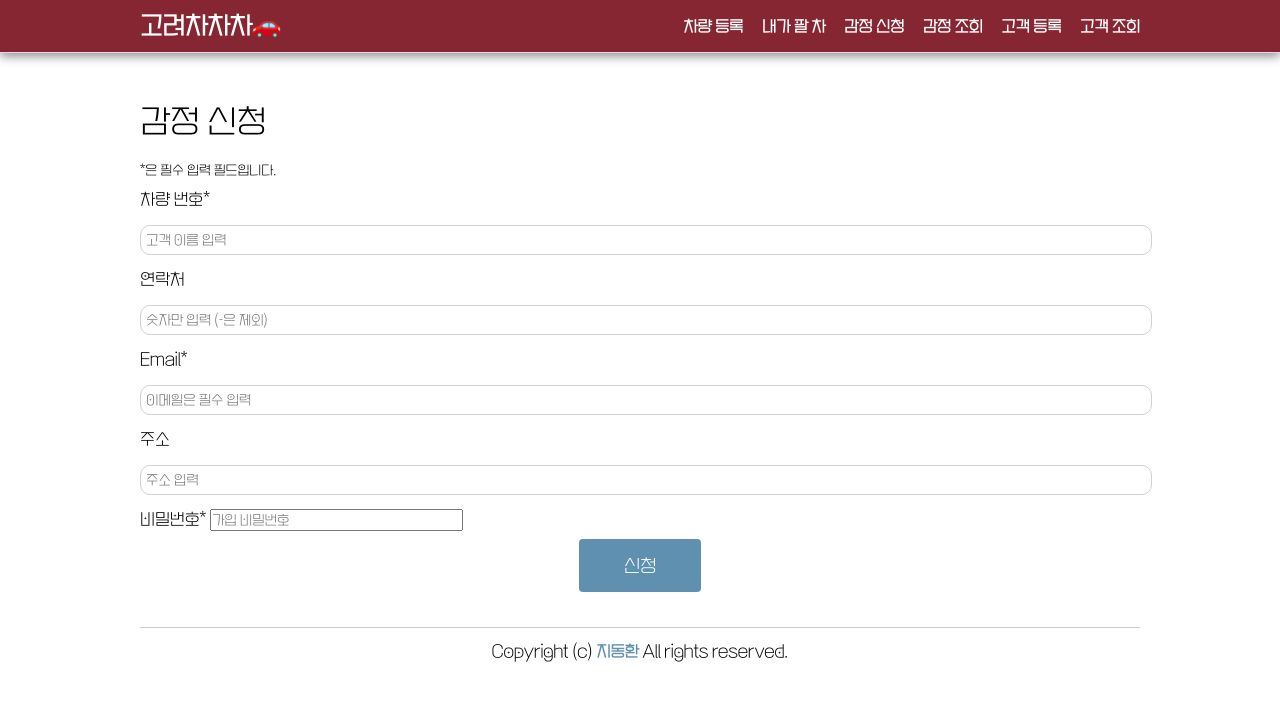
After one commit to zheedong/Korea-Univ.-COSE371-3_1, a PHP site: page /appraisal_form.php in a window 1280 px wide. The commit adds this page. Shown: the top 701 px of the page. Run offline with PHP 8.4, Linux system fonts and the light colour scheme; data that the repository does not hold is empty.

Commit message:
some changes

```diff
--- /dev/null
+++ b/appraisal_form.php
@@ -0,0 +1,107 @@
+<?
+include "header.php";
+include "config.php";    //데이터베이스 연결 설정파일
+include "util.php";      //유틸 함수
+
+$conn = dbconnect($host, $dbid, $dbpass, $dbname);
+$action = "appraisal_insert.php";
+?>
+
+<div class="container">
+    <form id="appraisal_form" name="appraisal_form" action="<?=$action?>" method="post" class="fullwidth">
+        <input type="hidden" id="appraisal_no" name="appraisal_no" value="<?=$appraisal['appraisal_no']?>"/>
+        <h3>감정 신청<?=$mode?></h3>
+        <h6>*은 필수 입력 필드입니다.</h6>
+        <p>
+            <label for="name">차량 번호*</label>
+            <input type="text" placeholder="고객 이름 입력" id="name" name="name" value="<?=$appraisal['name']?>"/>
+        </p>
+        <p>
+            <label for="contact">연락처</label>
+            <input type="number" placeholder="숫자만 입력 (-은 제외)" id="contact" name="contact" value="<?=$appraisal['contact']?>" />
+        </p>
+        <p>
+            <label for="email">Email*</label>
+            <input type="text" placeholder="이메일은 필수 입력" id="email" name="email" value="<?=$appraisal['email']?>" />
+        </p>
+        <p>
+            <label for="address">주소</label>
+            <input type="text" placeholder="주소 입력" id="address" name="address" value="<?=$appraisal['address']?>" />
+        </p>
+        <p>
+            <label for="password">비밀번호*</label>
+            <input type="password" placeholder="가입 비밀번호" id="password" name="password" value="" />
+        </p>
+
+        <p align="center"><button class="button primary large" onclick="javascript:return validate();">신청</button></p>
+
+        <!-- Include jQuery Library Here -->
+        <script src="https://ajax.googleapis.com/ajax/libs/jquery/3.5.1/jquery.min.js"></script>
+        <script>
+        var mode = "<?=$mode?>"
+
+        function validate() {
+            if(document.getElementById("name").value == "") {
+                alert ("고객 이름을 입력해 주십시오"); return false;
+            }
+            else if(document.getElementById("email").value == "") {
+                alert ("이메일을 입력해 주십시오"); return false;
+            }
+            else if(document.getElementById("password").value == "") {
+                alert ("비밀번호를 입력해 주십시오"); return false;
+            }
+
+            $('#appraisal_form').on('submit', function(e) {
+                e.preventDefault(); // prevent form from submitting
+
+                var email = document.getElementById("email").value;
+                var password = document.getElementById("password").value;
+                var appraisal_no = document.getElementById("appraisal_no").value;
+
+                var promise;
+
+                // If mode = 수정, check if email already exists and password is correct
+                if (mode == "수정") {
+                    promise = $.ajax({
+                        url: 'password_check.php',
+                        type: 'POST',
+                        data: {
+                            'password': password,
+                            'appraisal_no': appraisal_no
+                        }
+                    });
+                }
+                else if (mode == "입력") {
+                    promise = $.ajax({
+                        url: 'email_check.php',
+                        type: 'POST',
+                        data: {
+                            'email': email
+                        }
+                    });
+                }
+
+                promise.then(function(result) {
+                    if (mode == "수정" && result == 'password incorrect') {
+                        alert('패스워드가 틀렸습니다.');
+                    }
+                    else if (mode == "입력" && result == 'email exists') {
+                        alert('이미 존재하는 이메일입니다.');
+                    }
+                    else {
+                        // No errors, submit form
+                        $('#appraisal_form').off('submit').submit();
+                    }
+                })
+                .catch(function(jqXHR, textStatus, errorThrown) {
+                    console.log('Ajax request failed: ' + textStatus + ', ' + errorThrown);
+                });
+            });
+    }
+
+        </script>
+
+
+    </form>
+</div>
+<? include("footer.php") ?>
--- a/customer_list.php
+++ b/customer_list.php
@@ -32,7 +32,7 @@ include "util.php";      //유틸 함수
             echo "<td>{$row['address']}</td>";
             echo "<td width='17%'>
                 <a href='customer_form.php?customer_no={$row['customer_no']}'><button class='button primary small'>수정</button></a>
-                 <button onclick='javascript:deleteConfirm({$row['customer_no']})' class='button danger small'>삭제</button>
+                <button onclick='javascript:deleteConfirm({$row['customer_no']})' class='button danger small'>삭제</button>
                 </td>";
             echo "</tr>";
             $row_index++;
--- a/header.php
+++ b/header.php
@@ -14,7 +14,7 @@
             <ul class='pull-right'>
                 <li><a href='car_form.php'>차량 등록</a></li>
                 <li><a href='car_list.php'>내가 팔 차</a></li>
-                <li><a href='appraisal_insert.php'>감정 신청</a></li>
+                <li><a href='appraisal_form.php'>감정 신청</a></li>
                 <li><a href='appraisal_list.php'>감정 조회</a></li>
                 <li><a href='customer_form.php'>고객 등록</a></li>
                 <li><a href='customer_list.php'>고객 조회</a></li>
```
Also changed, not shown: appraisal_insert.php (+15 -2 lines), car_list.php (+0 -8 lines), customer_form.php (+9 -2 lines), car_form.php (indentation only).
